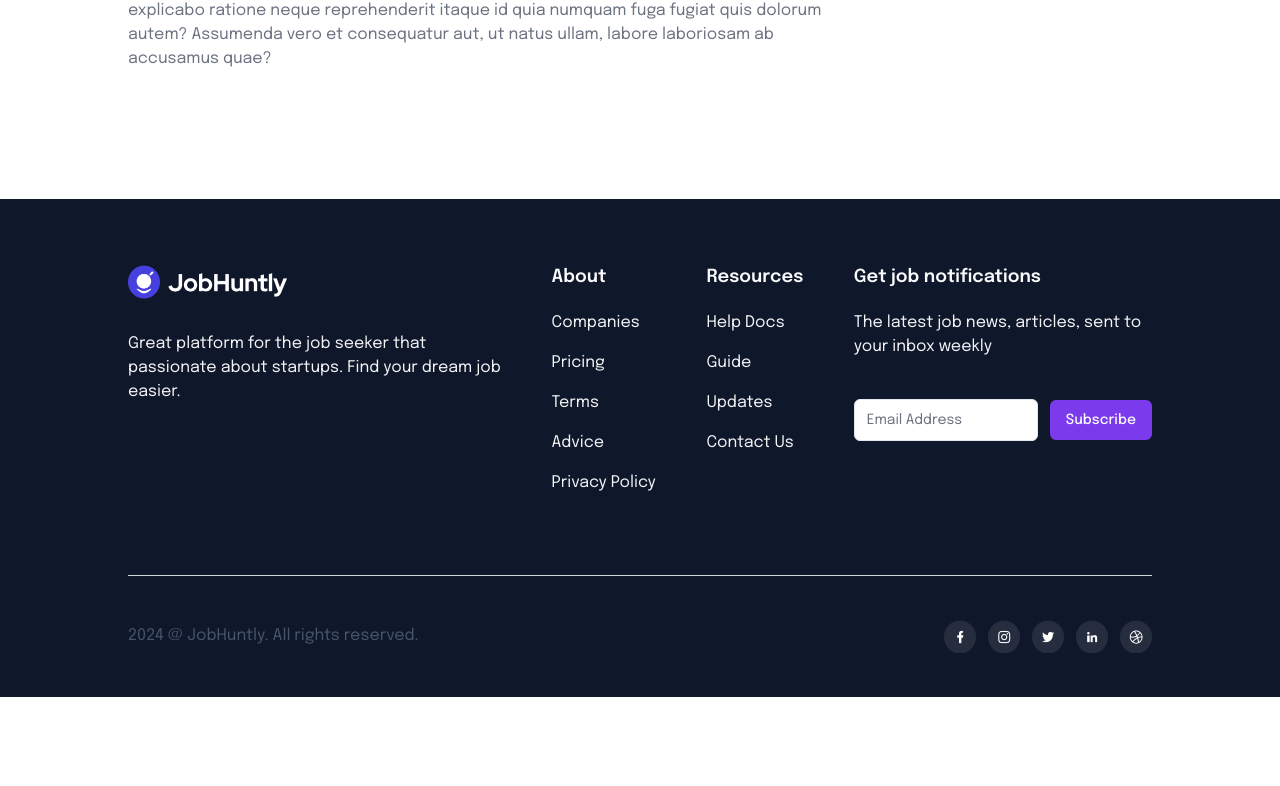
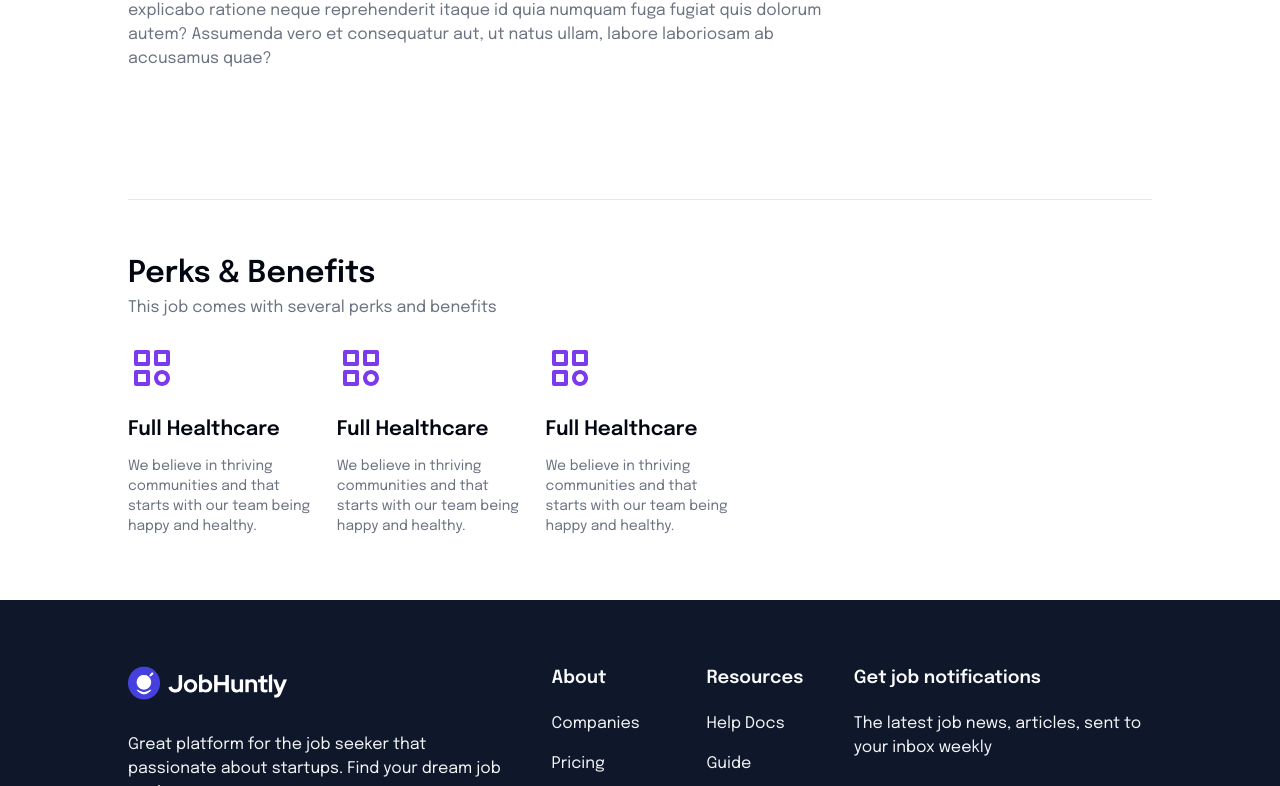
Before and after one commit to Muhammad-Ilham-Ferdiansyah/job-portal, a Next.js app: page /detail/job/1 in a window 1280 px wide. Shown: the part 1221-2007 px from the top of the page. Before the commit the page ends 1918 px from the top, so only its background shows below. Built offline with nearby package versions, Linux system fonts and the light colour scheme.

Commit message:
Add Slicing Job Detail Page Perks and Benefits

```diff
--- a/src/app/detail/job/[id]/page.tsx
+++ b/src/app/detail/job/[id]/page.tsx
@@ -5,6 +5,7 @@ import { Separator } from "@/components/ui/separator";
 import Image from "next/image";
 import Link from "next/link";
 import { FC } from "react";
+import { BiCategory } from "react-icons/bi";
 
 interface DetailJobPageProps {
 
@@ -72,9 +73,9 @@ const DetailJobPage: FC<DetailJobPageProps> = ({}) => {
                         <div className="mt-6 p-4 bg-gray-50">
                             <div className="mb-2">
                                 <span className="font-semibold">5 Applied</span>
-                                <span className="text-gray-600">of 10 capacity</span>
+                                <span className="text-gray-600"> of 10 capacity</span>
                             </div>
-                            <Progress value={50} />
+                            <Progress value={50} className="[&>*]:bg-green-500" />
                         </div>
                         <div className="mt-6 space-y-4">
                             <div className="flex flex-row justify-between">
@@ -131,6 +132,30 @@ const DetailJobPage: FC<DetailJobPageProps> = ({}) => {
                     </div>
                 </div>
             </div>
+            <div className="px-32 pb-16">
+                <Separator className="mb-14"/>
+                <div className="mb-6">
+                    <div className="font-semibold text-3xl">
+                        Perks & Benefits
+                    </div>
+                    <div className="text-gray-500 mt-1">
+                        This job comes with several perks and benefits
+                    </div>
+                </div>
+                <div className="grid grid-cols-5 gap-5">
+                    {[0,1,2].map((item: number) => (
+                        <div key={item}>
+                            <BiCategory className="w-12 h-12 text-primary" />
+                            <div className="font-semibold text-xl mt-6">
+                                Full Healthcare
+                            </div>
+                            <div className="mt-3 text-sm text-gray-500">
+                                We believe in thriving communities and that starts with our team being happy and healthy.
+                            </div>
+                        </div>
+                    ))}
+                </div>
+            </div>
        </>
     );
 }
```
